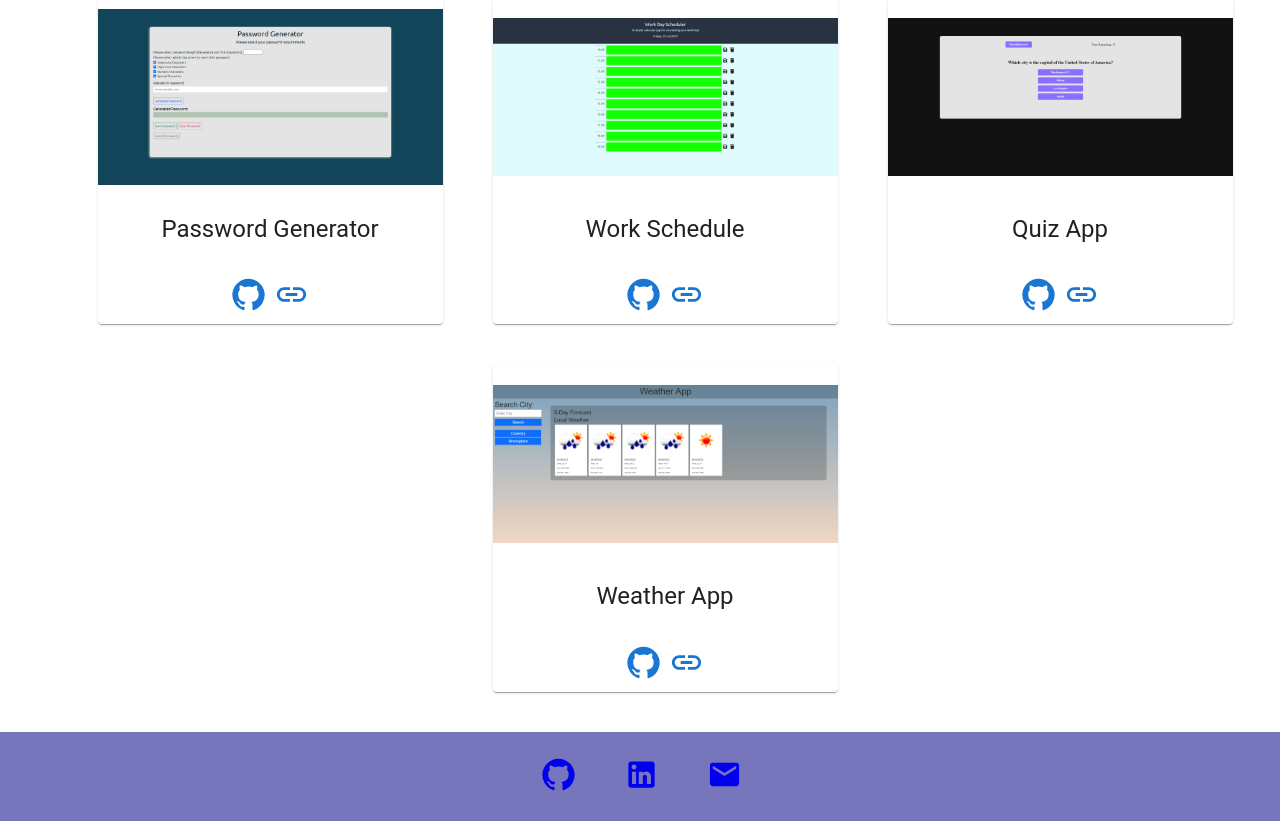
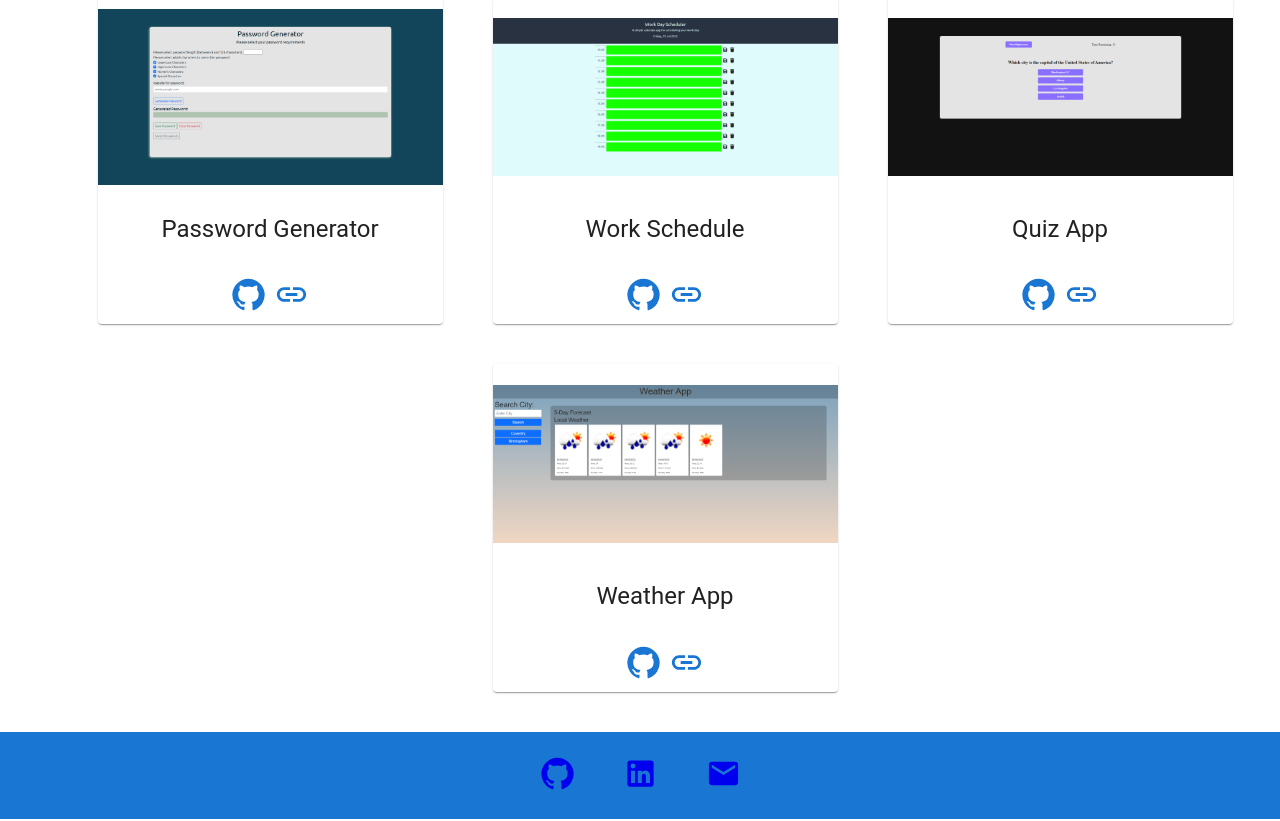
Before and after one commit to glowingmanagement/portfolio-react, a React (Create React App) app: page / in a window 1280 px wide. Shown: the part 571-1392 px from the top of the page. Built offline with nearby package versions, Linux system fonts and the light colour scheme.

Commit message:
change footer color

```diff
--- a/src/components/Footer/Footer.css
+++ b/src/components/Footer/Footer.css
@@ -1,6 +1,5 @@
 .footerContainer {
-    background-color: #7776BC;
-    border: 1px #7776BC solid;
+    background-color: #1976d2;
     position: absolute;
     width: 100%;
     text-align: center;
```
